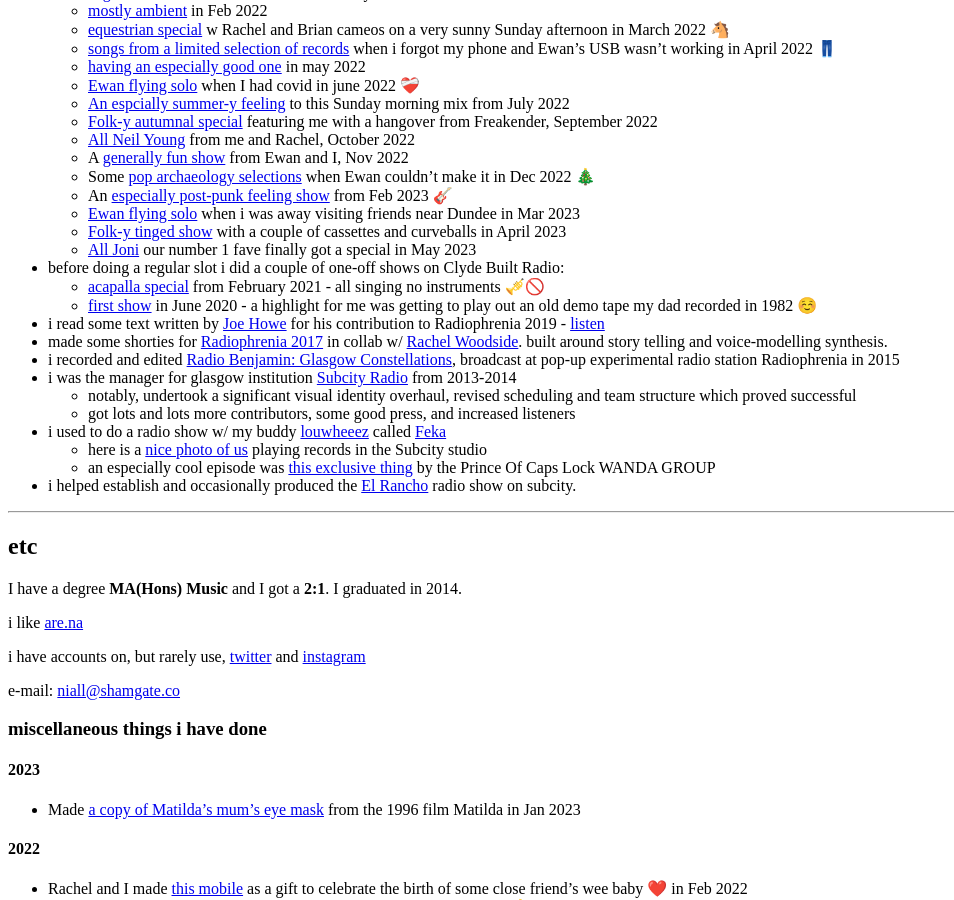
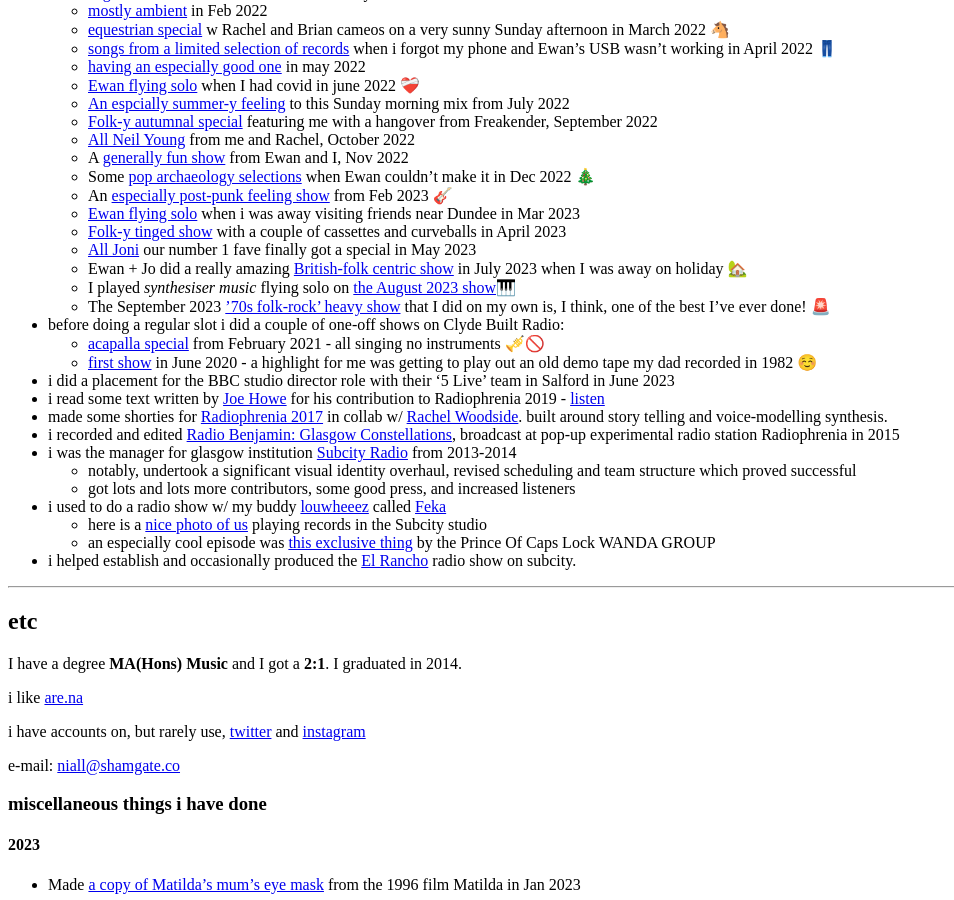
Before and after one commit to kingdomlevel/kingdomlevel.github.io, a Jekyll site: the page built from index.markdown, in a window 1280 px wide and 900 px high, scrolled down 5695 px. Shown: the whole window, without its empty margins (0-954 px from the left). Built offline with Jekyll 4.4.1, drawn with Linux system fonts in a browser that asks for light colours; our own code applies the rules of GitHub Pages for plain Markdown files.

Commit message:
merge joni special + end of summer clyde built shows

```diff
--- a/index.markdown
+++ b/index.markdown
@@ -155,10 +155,14 @@
   + [Ewan flying solo](https://soundcloud.com/clydebuiltradio/weights-measures-5323?in=shamgate/sets/weights-measures-on-clyde) when i was away visiting friends near Dundee in Mar 2023
   + [Folk-y tinged show](https://soundcloud.com/clydebuiltradio/weights-measures-2-4-23?in=shamgate/sets/weights-measures-on-clyde) with a couple of cassettes and curveballs in April 2023
   + [All Joni](https://soundcloud.com/clydebuiltradio/weights-measures-28-5-23?in=shamgate/sets/weights-measures-on-clyde) our number 1 fave finally got a special in May 2023
+  + Ewan + Jo did a really amazing [British-folk centric show](https://soundcloud.com/clydebuiltradio/weights-measures-23-7-23?in=shamgate/sets/weights-measures-on-clyde) in July 2023 when I was away on holiday 🏡
+  + I played *synthesiser music* flying solo on [the August 2023 show](https://soundcloud.com/clydebuiltradio/weights-measures-20-8-23?in=shamgate/sets/weights-measures-on-clyde)🎹
+  + The September 2023 ['70s folk-rock' heavy show](https://soundcloud.com/clydebuiltradio/weights-measures-17-9-23?in=shamgate/sets/weights-measures-on-clyde) that I did on my own is, I think, one of the best I've ever done! 🚨
 
 + before doing a regular slot i did a couple of one-off shows on Clyde Built Radio:
   + [acapalla special](https://soundcloud.com/clydebuiltradio/niall-morris-11221) from February 2021 -  all singing no instruments 🎺🚫
   + [first show](https://soundcloud.com/clydebuiltradio/niall-morris-28-6-20) in June 2020 - a highlight for me was getting to play out an old demo tape my dad recorded in 1982 ☺️
++ i did a placement for the BBC studio director role with their '5 Live' team in Salford in June 2023
 + i read some text written by [Joe Howe][joe] for his contribution to Radiophrenia 2019 - [listen](https://soundcloud.com/joooehooowe/joe-howe-the-dirty-table-pt-1?fbclid=IwAR0L8JudIG0TbNXLzonqrIaVOJtp5L60kL8ui1leNs4FEFO4GABP7lbT0N8)
 + made some shorties for [Radiophrenia 2017][radiophrenia] in collab w/ [Rachel Woodside][rachel]. built around story telling and voice-modelling synthesis.
 + i recorded and edited [Radio Benjamin: Glasgow Constellations][benjamin], broadcast at pop-up experimental radio station Radiophrenia in 2015
```
